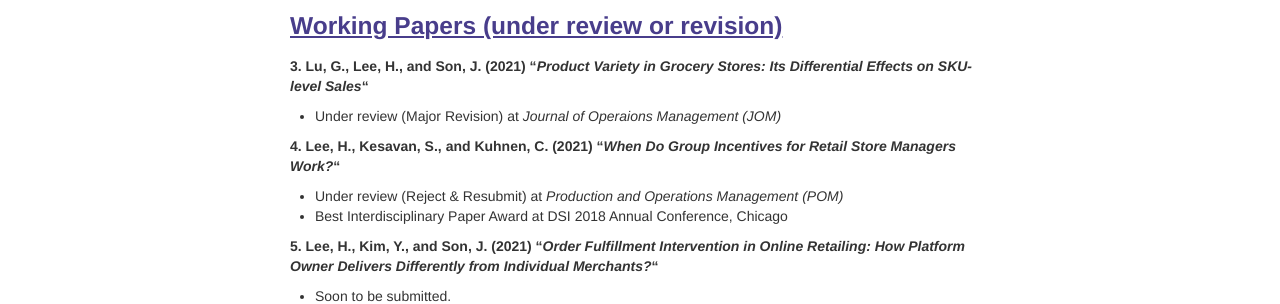
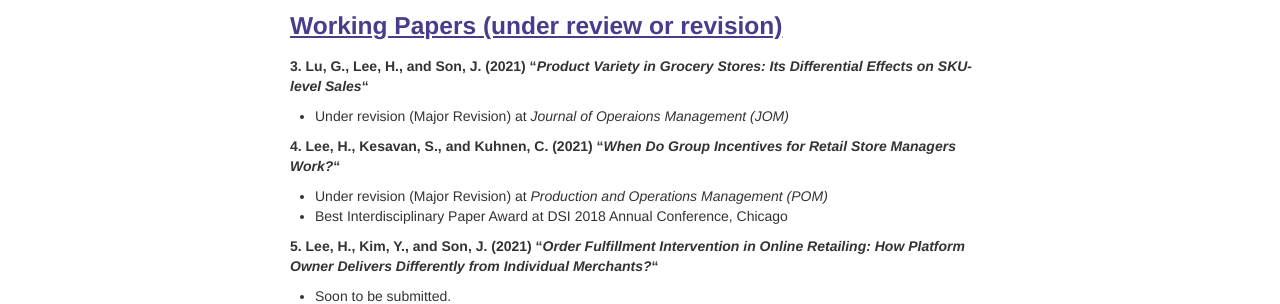
Before and after one commit to lordya2/lordya2.github.io, a Jekyll site: the page built from pages/research.md, in a window 1280 px wide. Shown: the part 606-910 px from the top of the page. Built offline with Jekyll 4.4.1, drawn with Linux system fonts in a browser that asks for light colours.

Commit message:
Update research.md

```diff
--- a/pages/research.md
+++ b/pages/research.md
@@ -24,10 +24,10 @@ description: Hyun Seok ("Huck") Lee's Research
 ### <u>Working Papers (under review or revision)</u>
 
 **3. Lu, G., Lee, H., and Son, J. (2021) "*Product Variety in Grocery Stores: Its Differential Effects on SKU-level Sales*"**
-   * Under review (Major Revision) at *Journal of Operaions Management (JOM)*
+   * Under revision (Major Revision) at *Journal of Operaions Management (JOM)*
 
 **4. Lee, H., Kesavan, S., and Kuhnen, C. (2021) "*When Do Group Incentives for Retail Store Managers Work?*"**
-   * Under review (Reject & Resubmit) at *Production and Operations Management (POM)*
+   * Under revision (Major Revision) at *Production and Operations Management (POM)*
    * Best Interdisciplinary Paper Award at DSI 2018 Annual Conference, Chicago
 
 **5. Lee, H., Kim, Y., and Son, J. (2021) "*Order Fulfillment Intervention in Online Retailing: How Platform Owner Delivers Differently from Individual Merchants?*"**
```
